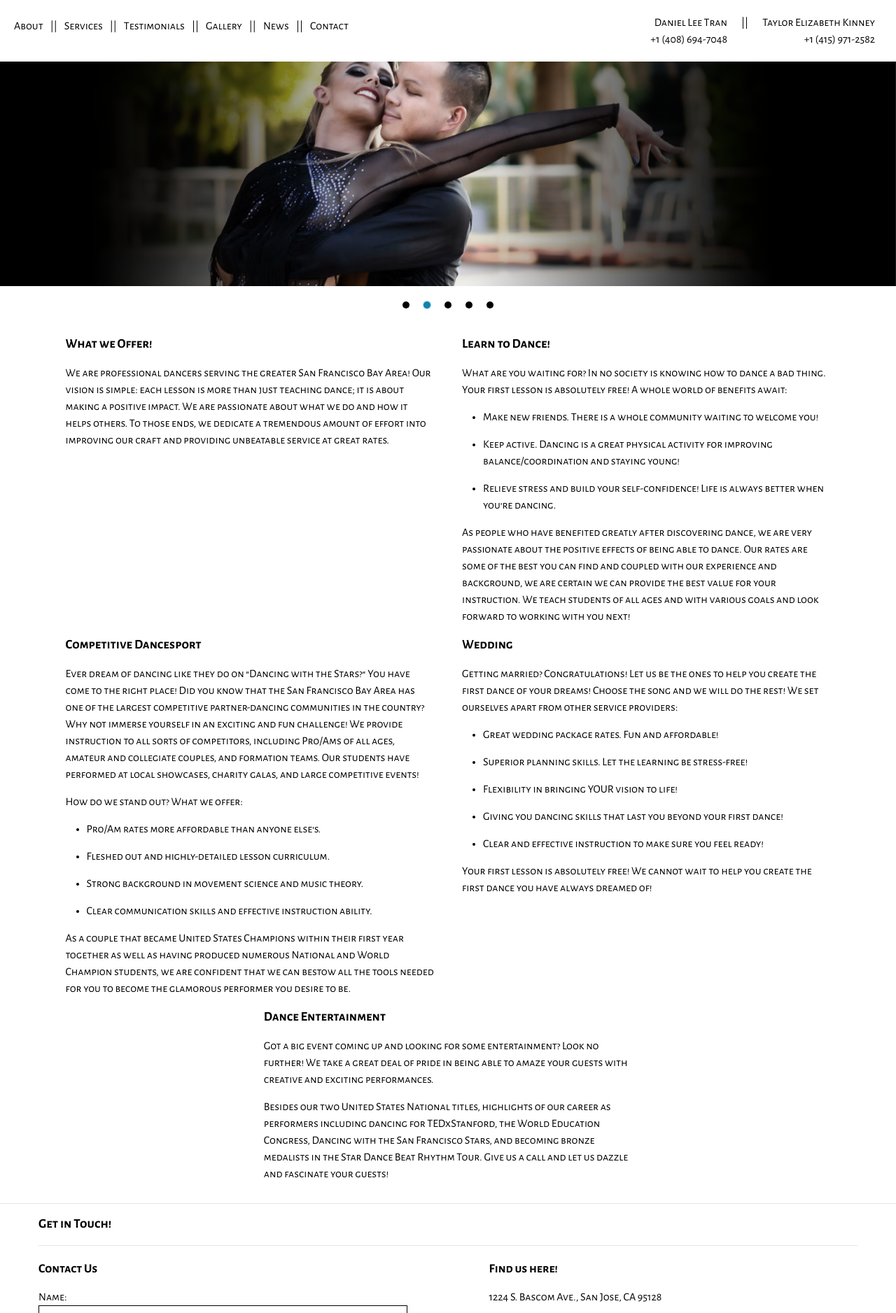
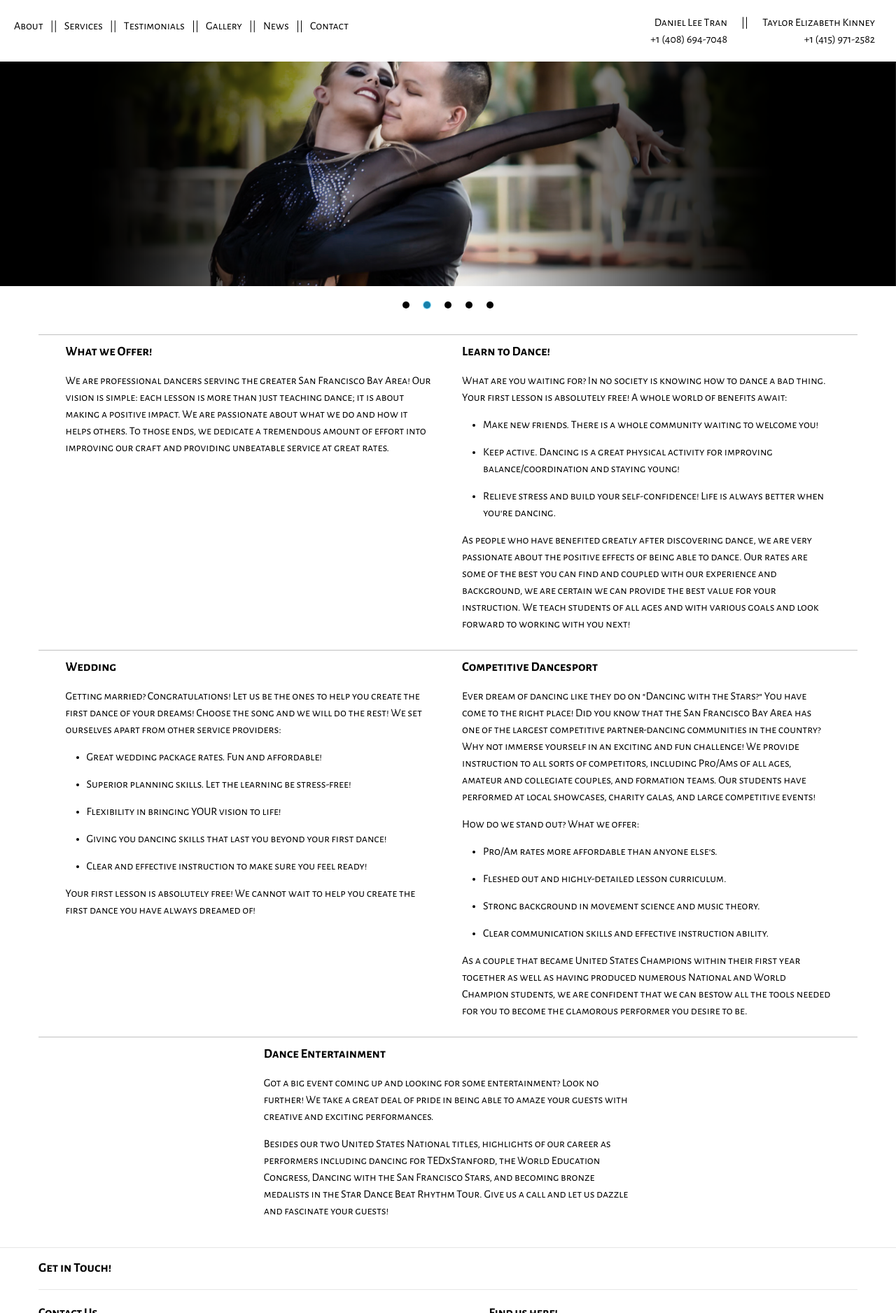
Before and after one commit to ivanaveliskova/dan-taylor-site, a Jekyll site: the page built from index.html, in a window 1280 px wide, cut to the strip 0-1877 px from the top of the page. Shown: the whole strip at 70% size. Built offline with Jekyll 4.4.1, drawn with Linux system fonts in a browser that asks for light colours; nearby versions of some CDN libraries.

Commit message:
Updates borders

```diff
--- a/_sass/_container.scss
+++ b/_sass/_container.scss
@@ -1,6 +1,6 @@
 // CONTAINER
 
-// scss-lint:disable Indentation SpaceAfterPropertyColon
+// scss-lint:disable Indentation SpaceAfterPropertyColon SelectorFormat
 
 .container {
     margin: 0 auto;
@@ -14,8 +14,8 @@
     flex-direction: column;
 
     @include min-width($above-tablet) {
+        border-top: 1px solid $border-color;
         flex-direction: row;
-        flex-wrap: wrap;
         justify-content: center;
     }
 }
--- a/_sass/_main.scss
+++ b/_sass/_main.scss
@@ -11,9 +11,11 @@
         }
 
         .flex-container & {
+            border-top: 1px solid $border-color;
 
             @include min-width($above-tablet) {
-                margin: 0 20px;
+                border: 0;
+                margin: 10px 20px;
                 width: 45%;
             }
         }
--- a/index.html
+++ b/index.html
@@ -15,8 +15,9 @@ order: 2
 
 </div>
 
-<div class="flex-container container">
+<div class="container">
 
+    <div class="flex-container">
         <section class="main__section">
             <h3>What we Offer!</h3>
 
@@ -36,6 +37,23 @@ order: 2
 
             <p>As people who have benefited greatly after discovering dance, we are very passionate about the positive effects of being able to dance. Our rates are some of the best you can find and coupled with our experience and background, we are certain we can provide the best value for your instruction. We teach students of all ages and with various goals and look forward to working with you next!</p>
         </section>
+    </div>
+    <div class="flex-container">
+        <section class="main__section">
+            <h3>Wedding</h3>
+
+            <p>Getting married? Congratulations! Let us be the ones to help you create the first dance of your dreams! Choose the song and we will do the rest! We set ourselves apart from other service providers:</p>
+
+            <ul>
+                <li>Great wedding package rates. Fun and affordable!</li>
+                <li>Superior planning skills. Let the learning be stress-free!</li>
+                <li>Flexibility in bringing YOUR vision to life!</li>
+                <li>Giving you dancing skills that last you beyond your first dance!</li>
+                <li>Clear and effective instruction to make sure you feel ready!</li>
+            </ul>
+
+            <p>Your first lesson is absolutely free! We cannot wait to help you create the first dance you have always dreamed of!</p>
+        </section>
 
         <section class="main__section">
             <h3>Competitive Dancesport</h3>
@@ -53,22 +71,9 @@ order: 2
 
             <p>As a couple that became United States Champions within their first year together as well as having produced numerous National and World Champion students, we are confident that we can bestow all the tools needed for you to become the glamorous performer you desire to be.</p>
         </section>
+    </div>
 
-    <section class="main__section">
-        <h3>Wedding</h3>
-
-        <p>Getting married? Congratulations! Let us be the ones to help you create the first dance of your dreams! Choose the song and we will do the rest! We set ourselves apart from other service providers:</p>
-
-        <ul>
-            <li>Great wedding package rates. Fun and affordable!</li>
-            <li>Superior planning skills. Let the learning be stress-free!</li>
-            <li>Flexibility in bringing YOUR vision to life!</li>
-            <li>Giving you dancing skills that last you beyond your first dance!</li>
-            <li>Clear and effective instruction to make sure you feel ready!</li>
-        </ul>
-
-        <p>Your first lesson is absolutely free! We cannot wait to help you create the first dance you have always dreamed of!</p>
-    </section>
+    <div class="flex-container">
 
         <section class="main__section">
             <h3>Dance Entertainment</h3>
@@ -78,3 +83,4 @@ order: 2
             <p>Besides our two United States National titles, highlights of our career as performers including dancing for TEDxStanford, the World Education Congress, Dancing with the San Francisco Stars, and becoming bronze medalists in the Star Dance Beat Rhythm Tour. Give us a call and let us dazzle and fascinate your guests!</p>
         </section>
     </div>
+</div>
```
Lines whose indentation alone changed are shown as unchanged.
